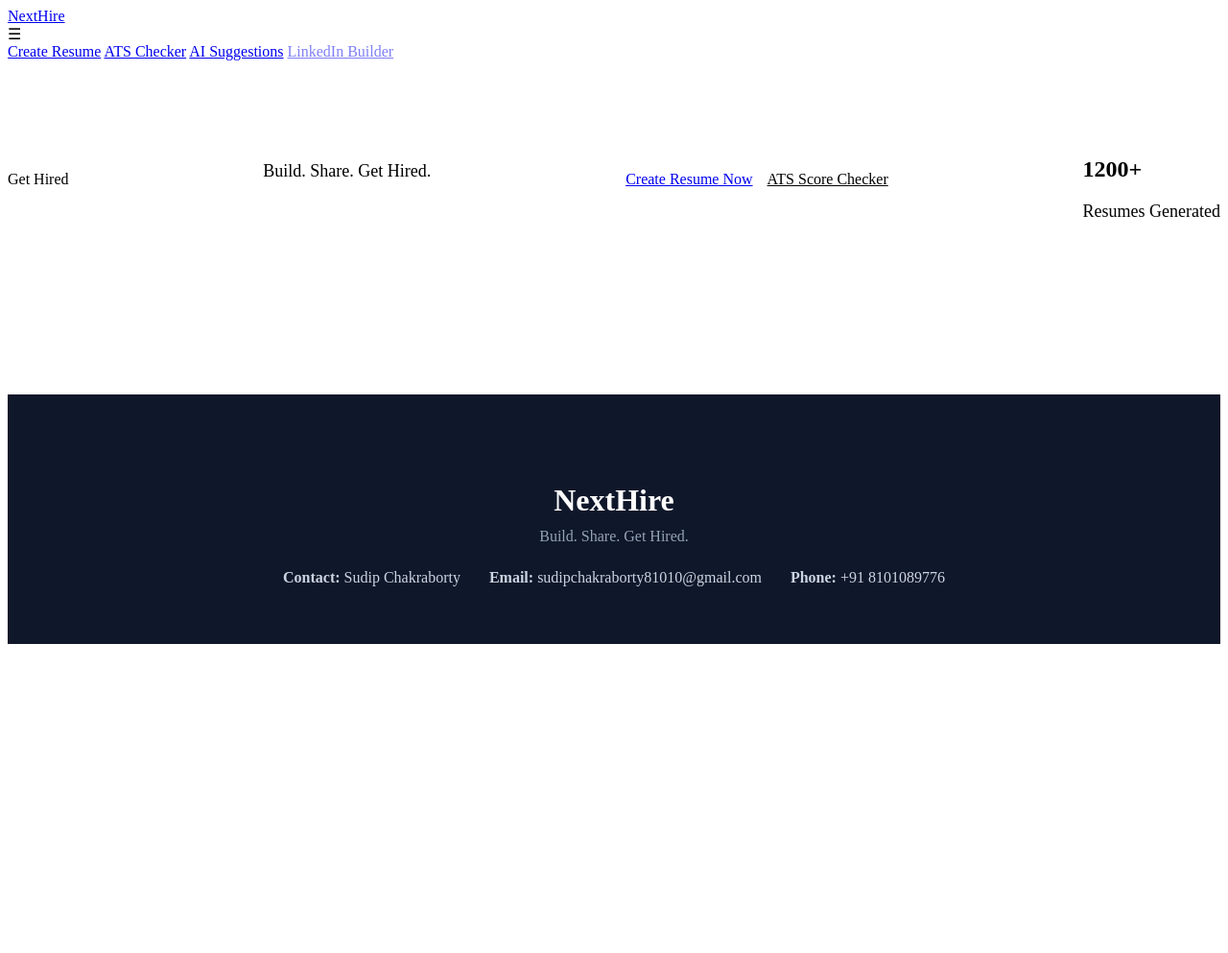
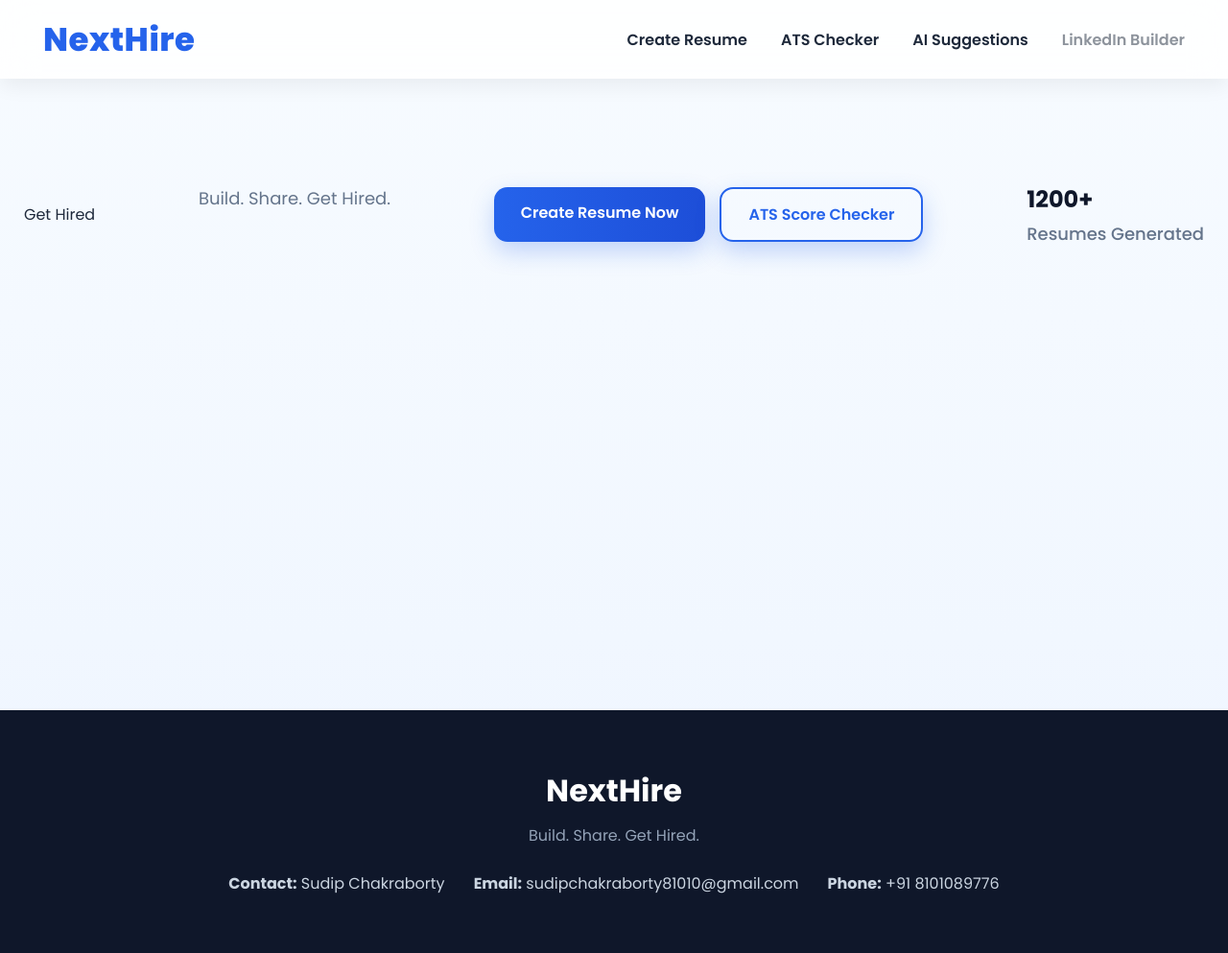
Before and after one commit to cybersudip2006/NextHire, a Flask app: page / in a window 1280 px wide. Shown: the whole page at 96% size. Before the commit the page ends 671 px from the top, so only its background shows below. Run offline with Flask 3, Linux system fonts and the light colour scheme.

Commit message:
Update style.css

```diff
--- a/static/style.css
+++ b/static/style.css
@@ -1,3 +1,394 @@
+/* ===========================================================
+   NextHire Professional UI
+   Build. Share. Get Hired.
+=========================================================== */
+
+@import url('https://fonts.googleapis.com/css2?family=Poppins:wght@300;400;500;600;700;800&display=swap');
+
+:root{
+
+--primary:#2563eb;
+--primary-dark:#1d4ed8;
+--secondary:#0f172a;
+--accent:#06b6d4;
+
+--bg:#f5f9ff;
+--card:#ffffff;
+
+--text:#1e293b;
+--text-light:#64748b;
+
+--border:#e5e7eb;
+
+--shadow:0 10px 30px rgba(0,0,0,.08);
+
+--glass:rgba(255,255,255,.82);
+
+--radius:18px;
+
+--transition:.35s ease;
+
+}
+
+*{
+margin:0;
+padding:0;
+box-sizing:border-box;
+}
+
+html{
+
+scroll-behavior:smooth;
+
+}
+
+body{
+
+font-family:'Poppins',sans-serif;
+
+background:linear-gradient(180deg,#f7fbff,#eef5ff);
+
+color:var(--text);
+
+overflow-x:hidden;
+
+}
+
+/* Scrollbar */
+
+::-webkit-scrollbar{
+
+width:10px;
+
+}
+
+::-webkit-scrollbar-thumb{
+
+background:var(--primary);
+
+border-radius:20px;
+
+}
+
+::-webkit-scrollbar-track{
+
+background:#edf2f7;
+
+}
+
+/* Links */
+
+a{
+
+text-decoration:none;
+
+color:inherit;
+
+}
+
+/* Images */
+
+img{
+
+max-width:100%;
+
+display:block;
+
+}
+
+/* Buttons */
+
+.btn,
+button,
+input[type=submit]{
+
+background:linear-gradient(90deg,#2563eb,#1d4ed8);
+
+color:#fff;
+
+border:none;
+
+padding:14px 28px;
+
+border-radius:14px;
+
+font-weight:600;
+
+cursor:pointer;
+
+transition:.35s;
+
+box-shadow:0 10px 25px rgba(37,99,235,.25);
+
+}
+
+.btn:hover,
+button:hover,
+input[type=submit]:hover{
+
+transform:translateY(-4px);
+
+box-shadow:0 15px 35px rgba(37,99,235,.35);
+
+}
+
+/* Inputs */
+
+input,
+textarea,
+select{
+
+width:100%;
+
+padding:14px 16px;
+
+margin-top:8px;
+
+border:1px solid #dbe4ef;
+
+border-radius:12px;
+
+background:white;
+
+outline:none;
+
+transition:.3s;
+
+font-size:15px;
+
+}
+
+input:focus,
+textarea:focus,
+select:focus{
+
+border-color:var(--primary);
+
+box-shadow:0 0 0 4px rgba(37,99,235,.12);
+
+}
+
+/* Headings */
+
+h1,h2,h3,h4{
+
+font-weight:700;
+
+color:var(--secondary);
+
+}
+
+/* =======================================================
+NAVBAR
+======================================================= */
+
+header{
+
+position:fixed;
+
+top:0;
+
+left:0;
+
+width:100%;
+
+height:82px;
+
+display:flex;
+
+align-items:center;
+
+justify-content:space-between;
+
+padding:0 45px;
+
+background:var(--glass);
+
+backdrop-filter:blur(18px);
+
+box-shadow:0 8px 20px rgba(0,0,0,.06);
+
+z-index:9999;
+
+transition:.3s;
+
+}
+
+.logo{
+
+font-size:34px;
+
+font-weight:800;
+
+color:var(--primary);
+
+letter-spacing:.5px;
+
+}
+
+nav{
+
+display:flex;
+
+align-items:center;
+
+gap:35px;
+
+}
+
+nav a{
+
+font-weight:600;
+
+transition:.3s;
+
+position:relative;
+
+}
+
+nav a::after{
+
+content:"";
+
+position:absolute;
+
+left:0;
+
+bottom:-8px;
+
+width:0;
+
+height:3px;
+
+background:var(--primary);
+
+transition:.3s;
+
+border-radius:20px;
+
+}
+
+nav a:hover{
+
+color:var(--primary);
+
+}
+
+nav a:hover::after{
+
+width:100%;
+
+}
+
+/* Hamburger */
+
+.menu-toggle{
+
+display:none;
+
+font-size:34px;
+
+cursor:pointer;
+
+transition:.3s;
+
+user-select:none;
+
+}
+
+.menu-toggle:hover{
+
+transform:rotate(90deg);
+
+}
+
+/* =======================================================
+MAIN
+======================================================= */
+
+main{
+
+padding-top:110px;
+
+min-height:80vh;
+
+padding-left:25px;
+
+padding-right:25px;
+
+}
+
+/* Cards */
+
+.card{
+
+background:white;
+
+border-radius:20px;
+
+padding:30px;
+
+box-shadow:var(--shadow);
+
+transition:.35s;
+
+}
+
+.card:hover{
+
+transform:translateY(-6px);
+
+}
+
+/* Glass */
+
+.glass{
+
+background:rgba(255,255,255,.7);
+
+backdrop-filter:blur(18px);
+
+border-radius:20px;
+
+box-shadow:var(--shadow);
+
+}
+
+/* Section */
+
+section{
+
+padding:70px 0;
+
+}
+
+/* Animation */
+
+.fade{
+
+animation:fade .7s ease;
+
+}
+
+@keyframes fade{
+
+from{
+
+opacity:0;
+
+transform:translateY(30px);
+
+}
+
+to{
+
+opacity:1;
+
+transform:none;
+
+}
+
+}
 /* ===========================================================
    HERO SECTION
 =========================================================== */
```
